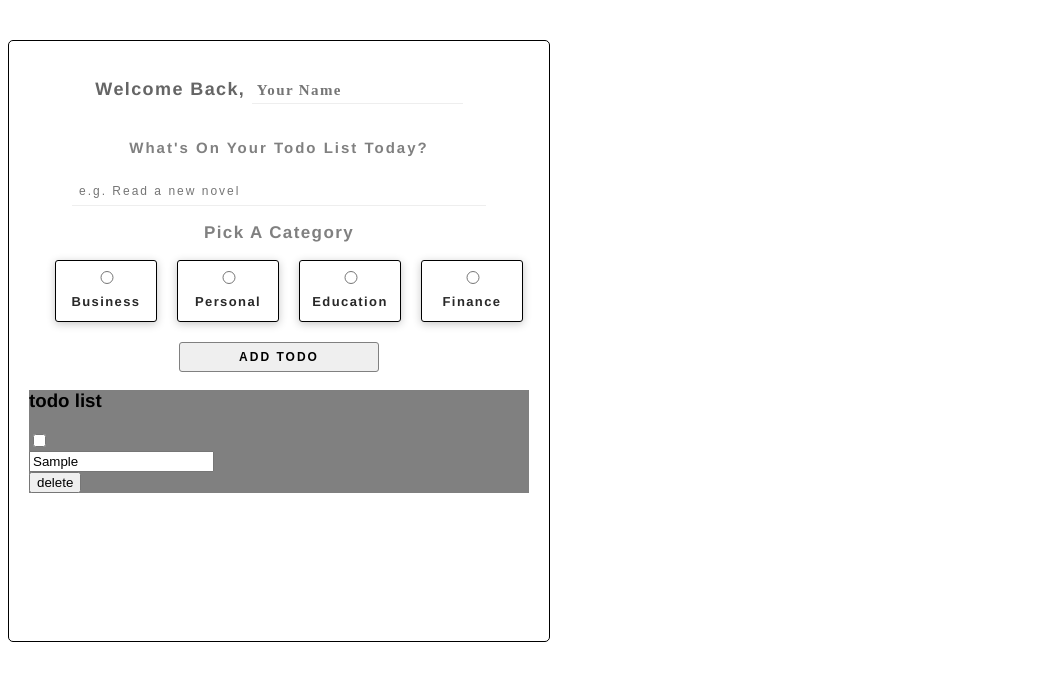
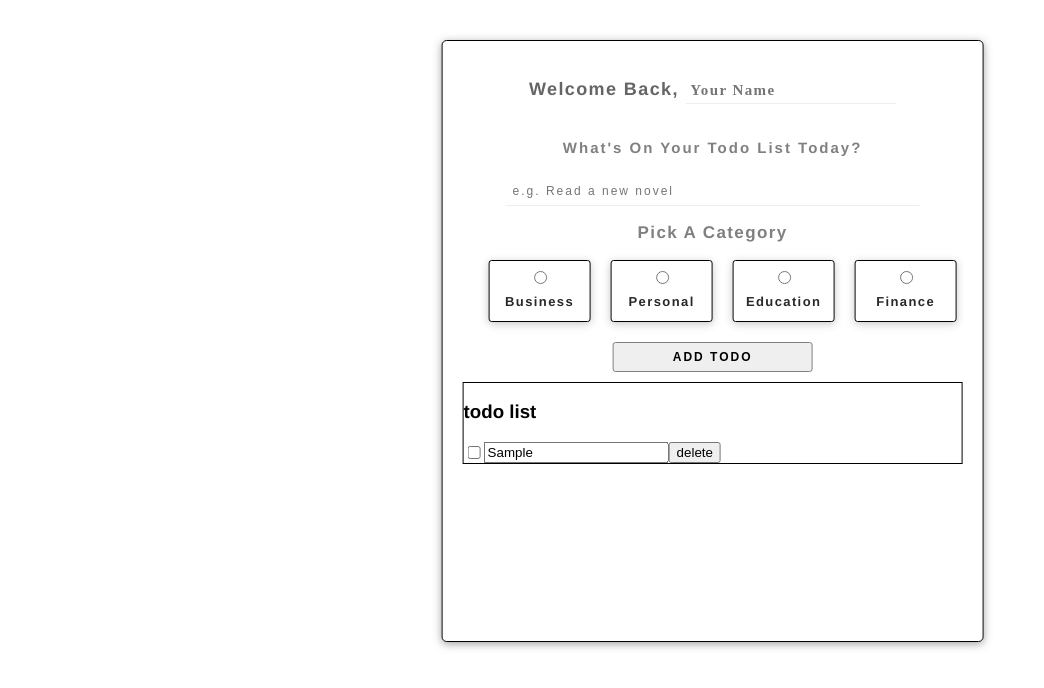
Before and after one commit to utibeinyangetuk/Journey-book, a Vue app: page / in a window 1280 px wide. Both pictures are taken after typing "Sample" into the empty fields and a click on the button "ADD TODO". Shown: the top 688 px of the page, without its empty margins (0-1044 px from the left). Built offline with nearby package versions, Linux system fonts and the light colour scheme.

Commit message:
Taking shape

```diff
--- a/src/App.vue
+++ b/src/App.vue
@@ -34,22 +34,15 @@
 
 		<section class="todo-list">
 			<h3>todo list</h3>
-			<div class="list">
 			<div
+				class="list"
 				v-for="todo in todos_ascend"
 				:key="todo"
 				:class="`todo-item ${todo.done && 'done'}`"
 			>
-					<label>
 				<input type="checkbox" placeholder="todo.done" v-model="todo.done" />
-					</label>
-					<div class="todo-content">
 				<input type="text" v-model="todo.body" />
-					</div>
-					<div class="actions">
 				<button @click="removeTodo(todo)">delete</button>
-					</div>
-				</div>
 			</div>
 		</section>
 	</div>
@@ -117,6 +110,8 @@
 		border-radius: 5px;
 		padding: 20px;
 		border: 1px solid;
+		box-shadow: 0 2px 8px rgba(101, 101, 101, 0.61);
+		transform: translateX(80%);
 	}
 	.greeting {
 		display: flex;
@@ -224,6 +219,10 @@
 	}
 
 	.todo-list {
-		background: gray;
+		border: 1px solid;
+		margin-top: 10px;
+	}
+	.list {
+		display: flex;
 	}
 </style>
```
Lines whose indentation alone changed are shown as unchanged.
